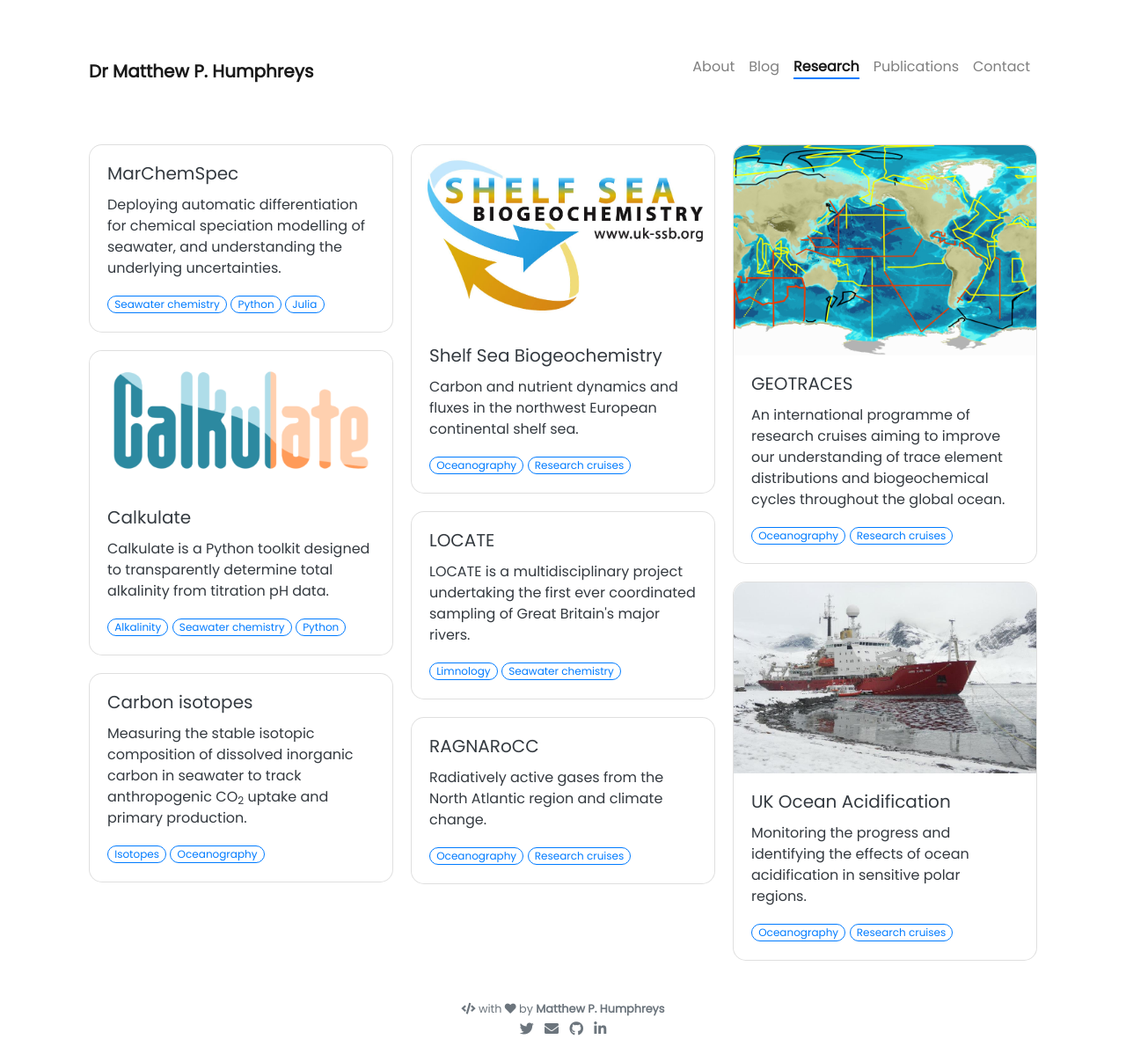
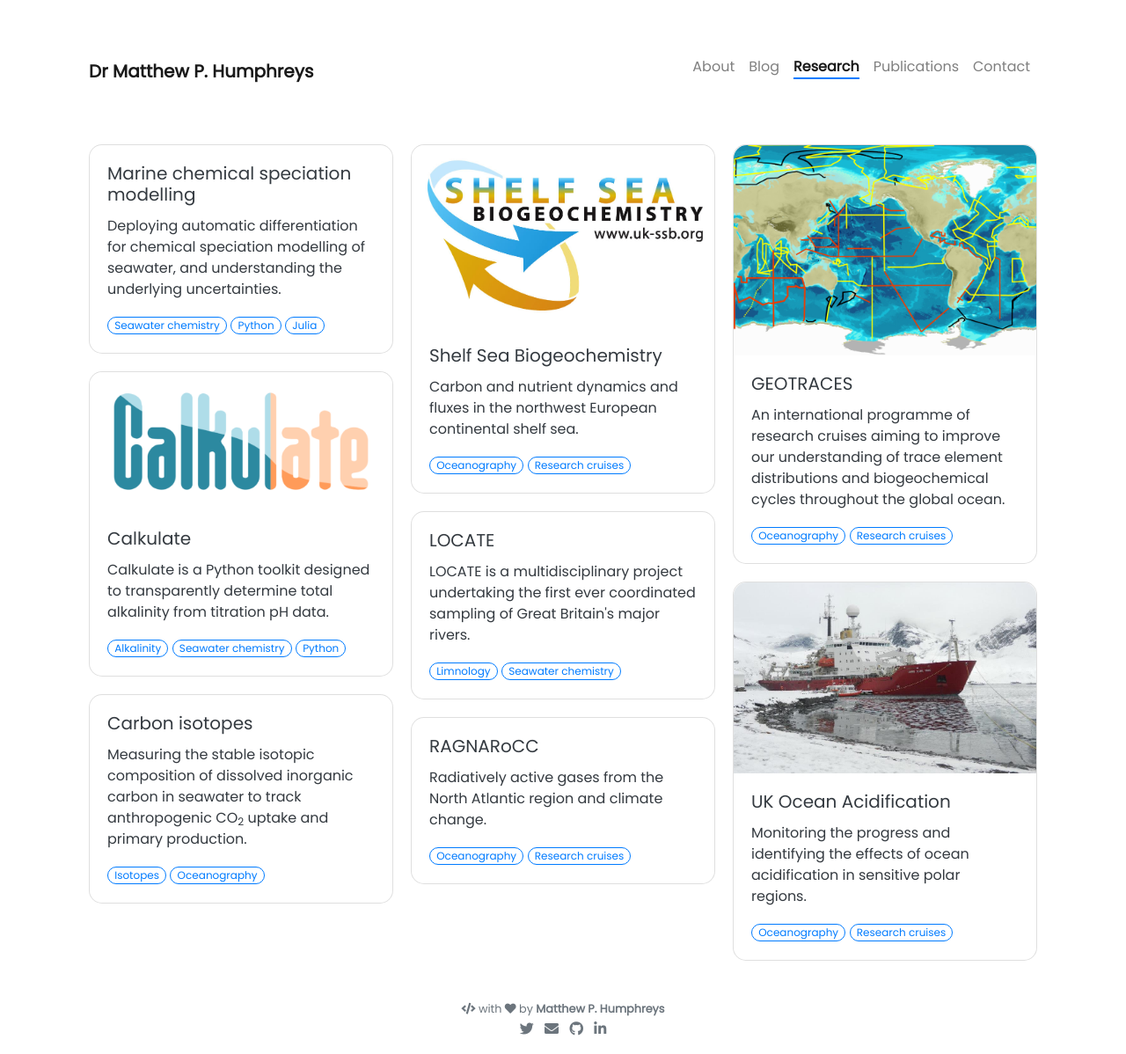
Before and after one commit to mvdh7/mvdh7.github.io, a Jekyll site: the page built from pages/projects.html, in a window 1280 px wide. Shown: the whole page at 88% size. Built offline with Jekyll 4.4.1, drawn with Linux system fonts in a browser that asks for light colours; nearby versions of some CDN libraries; comment, search, counter and statistics services are not loaded.

Commit message:
Try longer title

```diff
--- a/_projects/100-marchemspec.md
+++ b/_projects/100-marchemspec.md
@@ -1,5 +1,5 @@
 ---
-name: MarChemSpec
+name: Marine chemical speciation modelling
 tools: [Seawater chemistry, Python, Julia]
 image:
 description: Deploying automatic differentiation for chemical speciation modelling of seawater, and understanding the underlying uncertainties.
```
